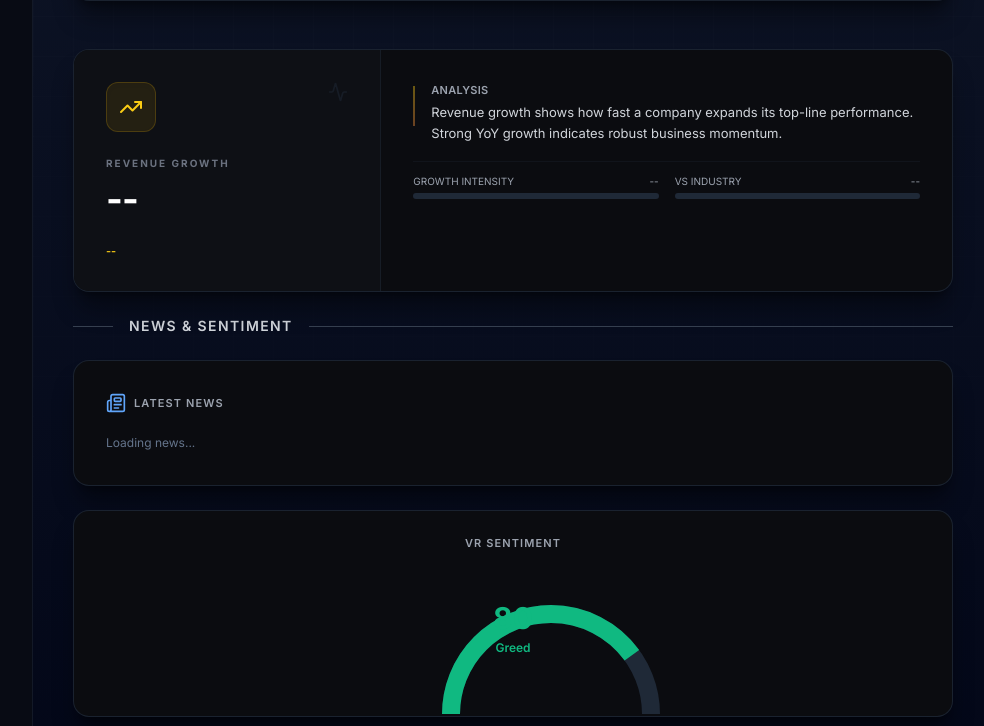
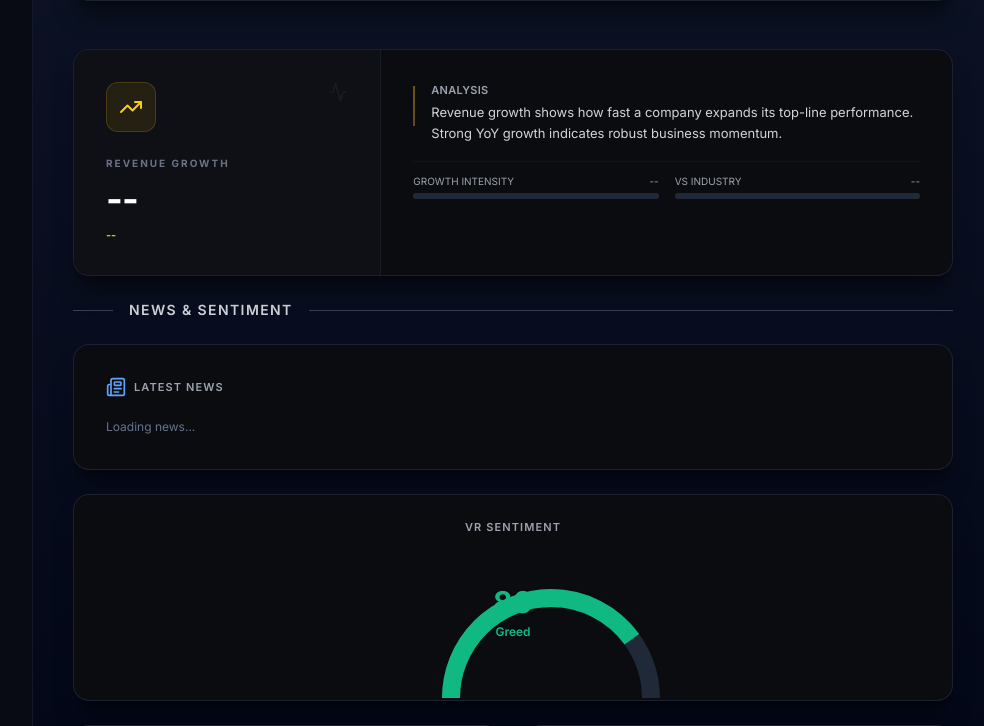
Before and after one commit to larsender1/valueradar, a Flask app: template templates/dashboard.html in a window 1280 px wide. Shown: the part 1744-2470 px from the top of the page, without its empty margins (287-1271 px from the left). Run offline with Flask 3, Linux system fonts and the light colour scheme; the template is opened without the code that fills it, so the values that code supplies are empty; some libraries are stand-ins or nearby versions.

Commit message:
Remove grid background overlay (bg-grid-pattern) from dashboard

```diff
--- a/templates/dashboard.html
+++ b/templates/dashboard.html
@@ -151,8 +151,6 @@
                     opacity-20"></div>
     </div>
     <!-- ENDE Hintergrund -->
-
-    <div class="fixed inset-0 bg-grid-pattern pointer-events-none z-0"></div>
 
 
     <!-- SIDEBAR -->
@@ -709,7 +707,7 @@
                                     <span id="val-growth"
                                         class="text-3xl lg:text-4xl font-bold text-white tracking-tight leading-none">--</span>
 
-                                    <div class="h-6"></div>
+                                    <div class="h-2"></div>
 
                                     <span id="val-growth-badge"
                                         class="text-[11px] text-yellow-400 font-semibold block">--</span>
```
